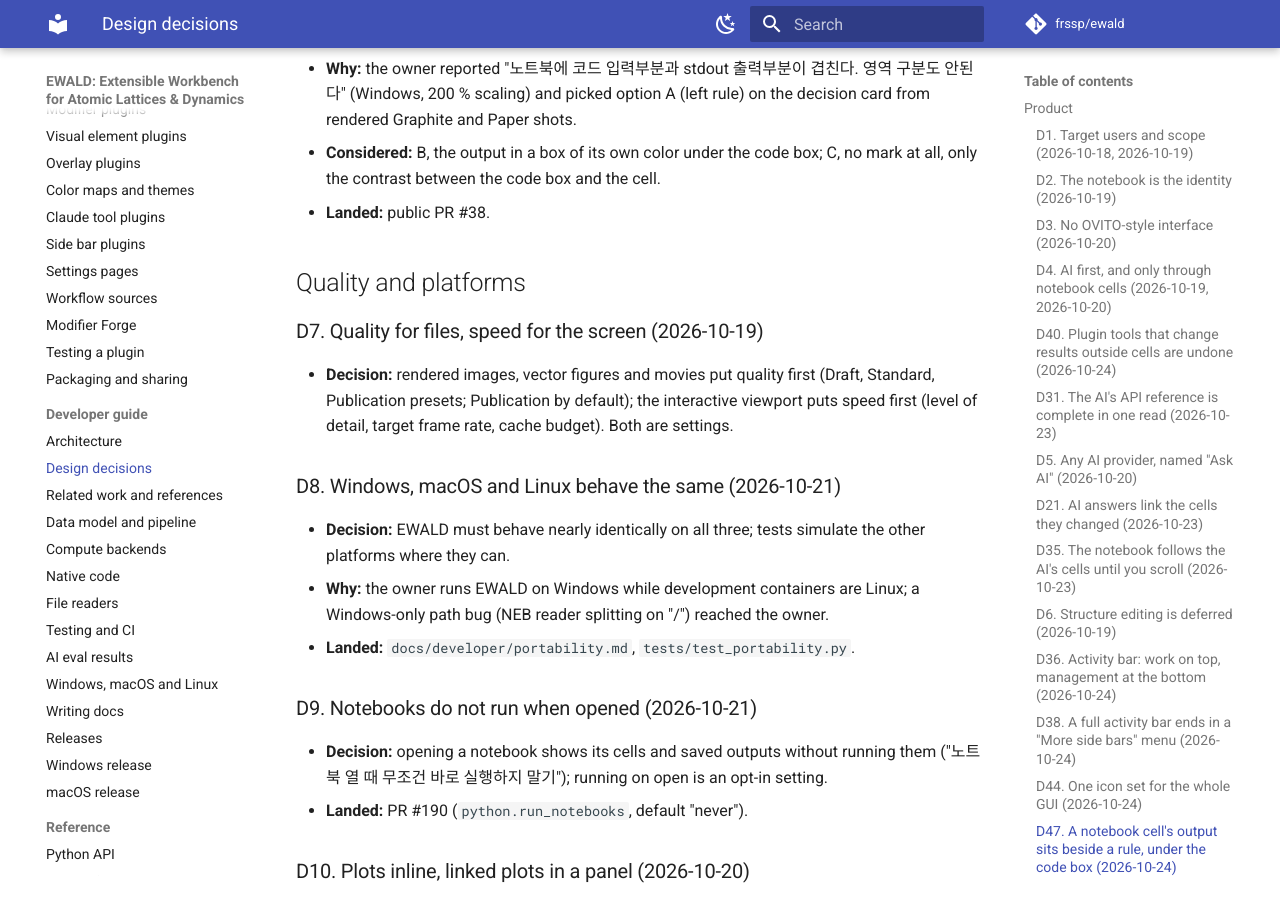
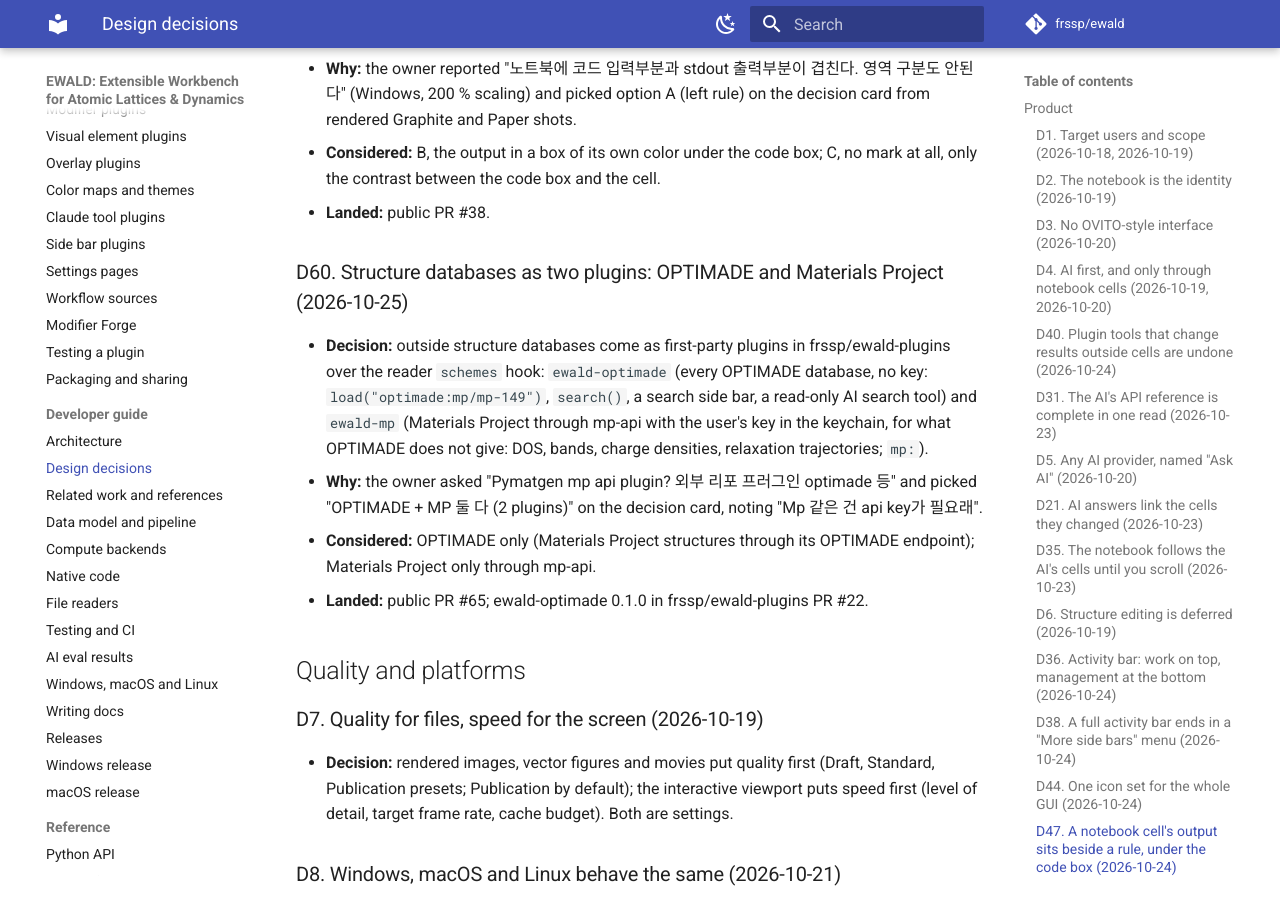
Before and after one commit to frssp/ewald, an MkDocs documentation site: the page built from docs/developer/decisions.md, in a window 1280 px wide and 900 px high, scrolled down 4477 px. Built offline with MkDocs 1.6.1 and Material for MkDocs 9.7.7, drawn with Linux system fonts in a browser that asks for light colours; comment, search, counter and statistics services are not loaded.

Commit message:
decisions: D60 structure databases as two plugins (public PR #65)
Co-Authored-By: Claude Opus 5.5 (1M context) <noreply@anthropic.com>

```diff
--- a/docs/developer/decisions.md
+++ b/docs/developer/decisions.md
@@ -165,6 +165,19 @@ Pull request numbers up to #242 refer to the pre-publication repository, which i
 - **Considered:** B, the output in a box of its own color under the code box; C, no mark at all,
   only the contrast between the code box and the cell.
 - **Landed:** public PR #38.
+
+### D60. Structure databases as two plugins: OPTIMADE and Materials Project (2026-10-25)
+
+- **Decision:** outside structure databases come as first-party plugins in frssp/ewald-plugins
+  over the reader `schemes` hook: `ewald-optimade` (every OPTIMADE database, no key:
+  `load("optimade:mp/mp-149")`, `search()`, a search side bar, a read-only AI search tool) and
+  `ewald-mp` (Materials Project through mp-api with the user's key in the keychain, for what
+  OPTIMADE does not give: DOS, bands, charge densities, relaxation trajectories; `mp:`).
+- **Why:** the owner asked "Pymatgen mp api plugin? 외부 리포 프러그인 optimade 등" and picked
+  "OPTIMADE + MP 둘 다 (2 plugins)" on the decision card, noting "Mp 같은 건 api key가 필요래".
+- **Considered:** OPTIMADE only (Materials Project structures through its OPTIMADE endpoint);
+  Materials Project only through mp-api.
+- **Landed:** public PR #65; ewald-optimade 0.1.0 in frssp/ewald-plugins PR #22.
 
 ## Quality and platforms
 
```
